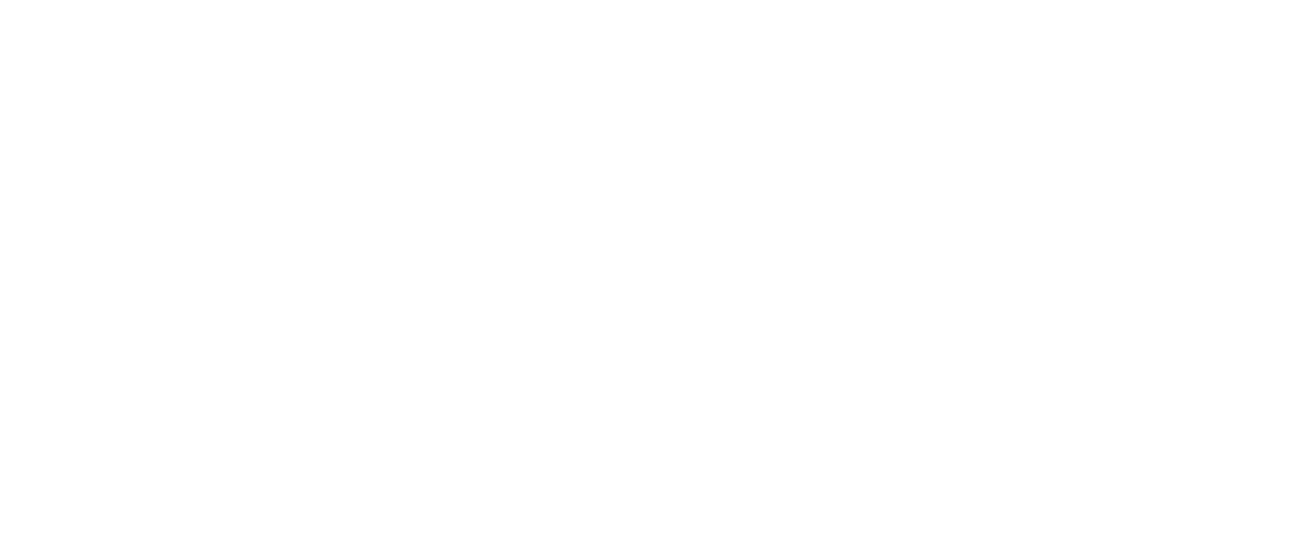
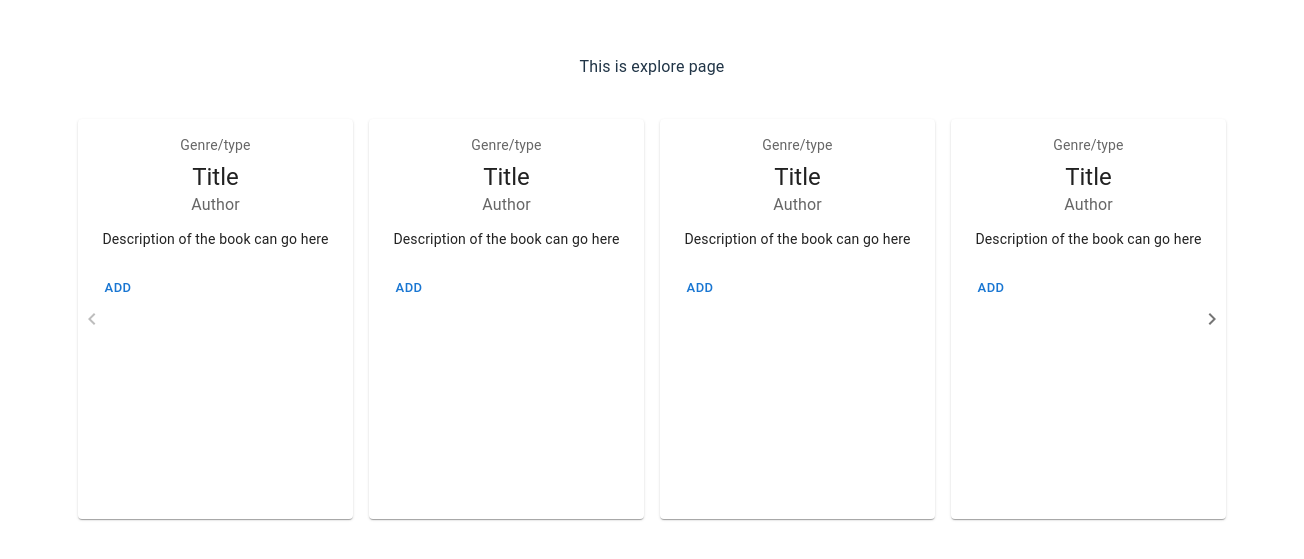
Before and after one commit to saikot-paul/892-Public-Library-Management-System, a React (Vite) app in the folder frontend/: page /Explore in a window 1280 px wide. Before the commit this address had no page. Shown: the part 113-672 px from the top of the page, 1304 px wide, since content can reach past the window. Built offline with nearby package versions, Linux system fonts and the light colour scheme.

Commit message:
Added Carousel. added Cart and Explore pages

```diff
--- a/frontend/package.json
+++ b/frontend/package.json
@@ -11,6 +11,7 @@
   },
   "dependencies": {
     "@emotion/styled": "^11.11.5",
+    "@mui/icons-material": "^5.15.14",
     "@mui/material": "^5.15.14",
     "react": "^18.2.0",
     "react-dom": "^18.2.0",
--- a/frontend/src/App.tsx
+++ b/frontend/src/App.tsx
@@ -4,6 +4,8 @@
 import './App.css'
 import Home from './pages/Home'
 import Login from './pages/Login'
+import Explore from './pages/Explore'
+import Cart from './pages/Cart'
 import { BrowserRouter as Router, Route, Routes } from 'react-router-dom';
 
 function App() {
@@ -15,6 +17,8 @@
         <Routes>
           <Route path="/" element={<Login />} />
           <Route path="/Home" element={<Home />} />
+          <Route path="/Explore" element={<Explore />} />
+          <Route path="/Cart" element={<Cart />} />
         </Routes>
       </Router>
     </>
--- /dev/null
+++ b/frontend/src/components/Carousel.tsx
@@ -0,0 +1,124 @@
+import React, { useState, useEffect } from "react";
+import Box from "@mui/material/Box";
+import { IconButton } from "@mui/material";
+import NavigateBeforeIcon from "@mui/icons-material/NavigateBefore";
+import NavigateNextIcon from "@mui/icons-material/NavigateNext";
+import Slide from "@mui/material/Slide";
+import Stack from "@mui/material/Stack";
+import Bookcard from "./Bookcard";
+//import Card from "./card";
+
+function Carousel() {
+  // setting the state variables
+  // cards will be the cards that are displayed
+  const [cards, setCards] = useState<React.ReactElement[]>([]);
+  // currentPage is the current page of the cards that is currently displayed
+  const [currentPage, setCurrentPage] = useState(0);
+  // slideDirection is the direction that the cards will slide in
+  const [slideDirection, setSlideDirection] = useState<
+    "right" | "left" | undefined
+  >("left");
+
+  // cardsPerPage is the number of cards that will be displayed per page
+  // you can modify for your needs
+  const cardsPerPage = 4;
+  // this is just a dummy array of cards it uses the MUI card demo and repeats it 10 times
+  const duplicateCards: React.ReactElement[] = Array.from(
+    { length: 10 },
+    (_, i) => <Bookcard key={i} />
+  );
+
+  // these two functions handle changing the pages
+  const handleNextPage = () => {
+    setSlideDirection("left");
+    setCurrentPage((prevPage) => prevPage + 1);
+  };
+
+  const handlePrevPage = () => {
+    setSlideDirection("right");
+    setCurrentPage((prevPage) => prevPage - 1);
+  };
+
+  // This useEffect is really just for demonstration purposes
+  // it sets the cards to the duplicateCards array
+  // you can remove this and replace it with your own useEffect
+  // or if your page is static you can just set the cards to the array
+  // at the top of the file
+  useEffect(() => {
+    setCards(duplicateCards);
+    // eslint-disable-next-line
+  }, []);
+  // this sets the container width to the number of cards per page * 250px
+  // which we know because it is defined in the card component
+  const containerWidth = cardsPerPage * 250; // 250px per card
+
+  return (
+    //  outer box that holds the carousel and the buttons
+    <Box
+      sx={{
+        display: "flex",
+        flexDirection: "row",
+        alignItems: "center",
+        alignContent: "center",
+        justifyContent: "center",
+        height: "400px",
+        width: "100%",
+        marginTop: "40px",
+      }}
+    >
+      <IconButton
+        onClick={handlePrevPage}
+        sx={{ margin: 5 }}
+        disabled={currentPage === 0}
+      >
+        {/* this is the button that will go to the previous page you can change these icons to whatever you wish*/}
+        <NavigateBeforeIcon />
+      </IconButton>
+      <Box sx={{ width: `${containerWidth}px`, height: "100%" }}>
+        {/* this is the box that holds the cards and the slide animation,
+        in this implementation the card is already constructed but in later versions you will see how the
+        items you wish to use will be dynamically created with the map method*/}
+        {cards.map((card, index) => (
+          <Box
+            key={`card-${index}`}
+            sx={{
+              width: "100%",
+              height: "100%",
+              display: currentPage === index ? "block" : "none",
+            }}
+          >
+            {/* this is the slide animation that will be used to slide the cards in and out*/}
+            <Slide direction={slideDirection} in={currentPage === index}>
+              <Stack
+                spacing={2}
+                direction="row"
+                alignContent="center"
+                justifyContent="center"
+                sx={{ width: "100%", height: "100%" }}
+              >
+                {/* this slices the cards array to only display the amount you have previously determined per page*/}
+                {cards.slice(
+                  index * cardsPerPage,
+                  index * cardsPerPage + cardsPerPage
+                )}
+              </Stack>
+            </Slide>
+          </Box>
+        ))}
+      </Box>
+      <IconButton
+        onClick={handleNextPage}
+        sx={{
+          margin: 5,
+        }}
+        disabled={
+          currentPage >= Math.ceil((cards.length || 0) / cardsPerPage) - 1
+        }
+      >
+        <NavigateNextIcon />
+      </IconButton>
+    </Box>
+  );
+}
+
+export default Carousel;
--- /dev/null
+++ b/frontend/src/pages/Cart.tsx
@@ -0,0 +1,9 @@
+import Typography from "@mui/material/Typography";
+
+function Cart() {
+    return (
+        <Typography>This is Cart</Typography>
+     );
+}
+
+export default Cart;
--- /dev/null
+++ b/frontend/src/pages/Explore.tsx
@@ -0,0 +1,13 @@
+import Typography from "@mui/material/Typography";
+import Carousel from "../components/Carousel";
+
+function Explore() {
+    return (
+        <>
+        <Typography>This is explore page</Typography>
+        <Carousel/>
+        </>
+     );
+}
+
+export default Explore;
```
Also changed, not shown: 1 other file (tests, documents, lock files or other folders).
